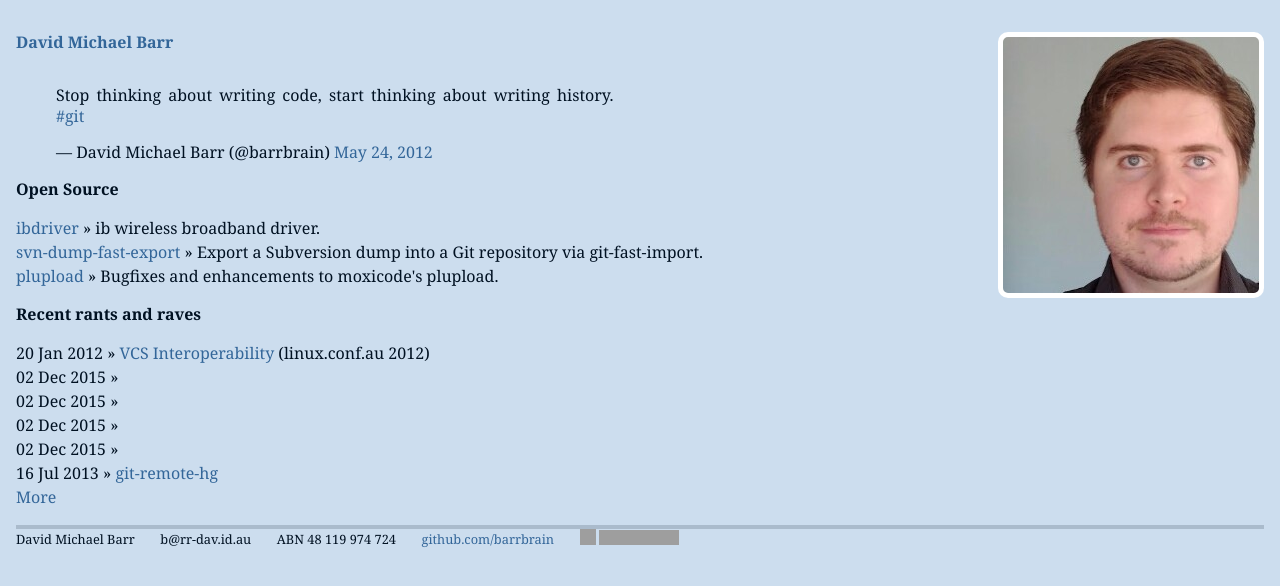
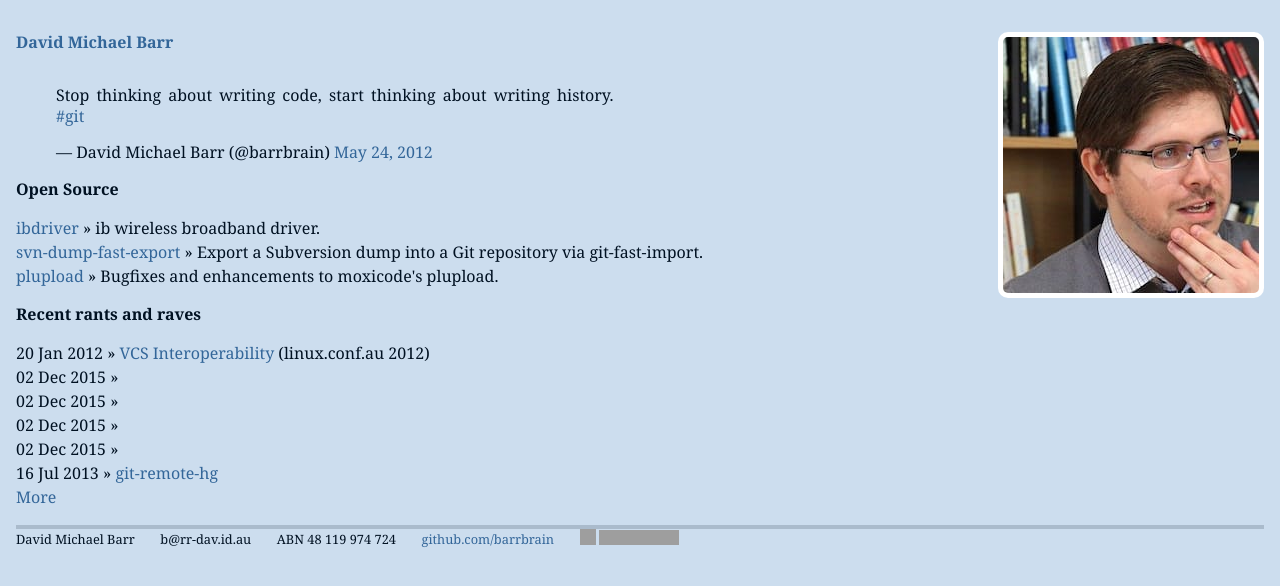
Before and after one commit to barrbrain/barrbrain.github.com, a Jekyll site: the page built from index.html, in a window 1280 px wide. Shown: the top 586 px of the page. Built offline with Jekyll 4.4.1, drawn with Linux system fonts in a browser that asks for light colours; comment, search, counter and statistics services are not loaded; grey boxes are pictures that could not be loaded.

Commit message:
Update profile shot
This gem is from a photoshoot for Best Instructor 2015.

Signed-off-by: David Michael Barr <b@rr-dav.id.au>

```diff
--- a/css/site.css
+++ b/css/site.css
@@ -100,7 +100,7 @@
 @media all and (min-width: 800px) {
   .title::after {
     content: "";
-    background-image: url(/img/barrbrain-2012.jpg);
+    background-image: url(/img/barrbrain-2015.jpg);
     float: right;
     width: 246px;
     height: 246px;
```
Also changed, not shown: img/barrbrain-2015.jpg (added).
